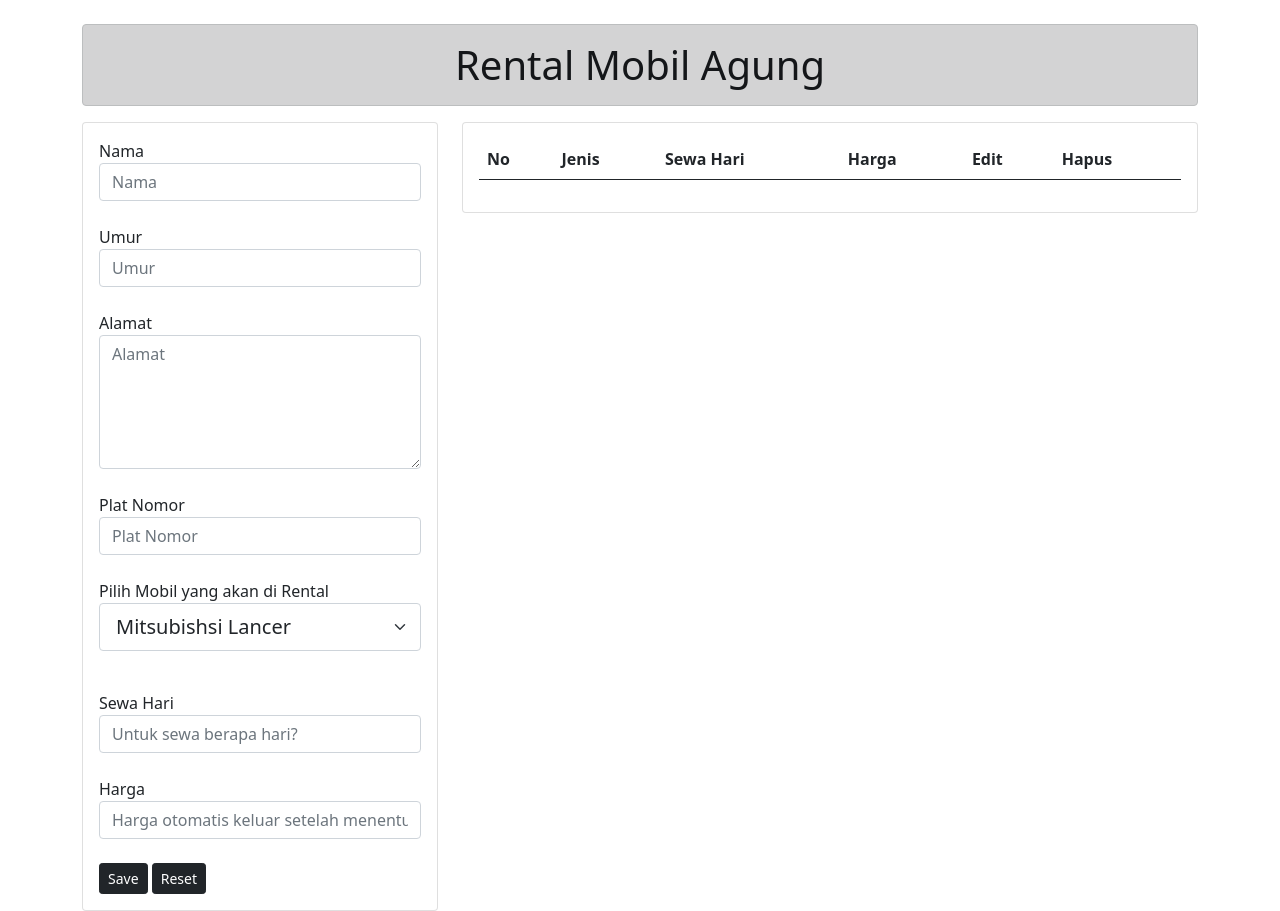
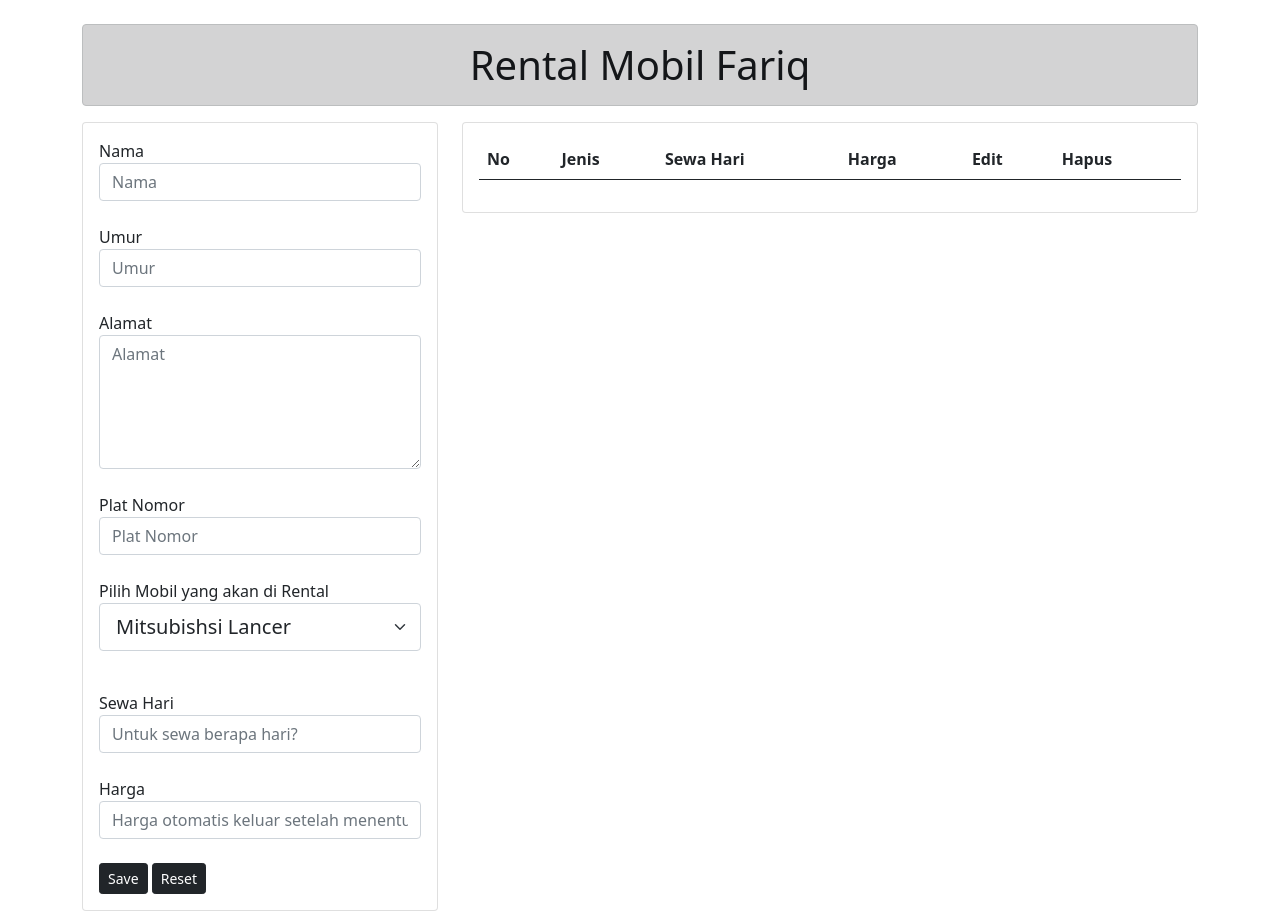
Before and after one commit to fariqfauzan/Gohid-Rent-Car, a plain HTML site: page index.html in a window 1280 px wide. Drawn offline with nearby package versions, Linux system fonts and the light colour scheme.

Commit message:
Update index.html

```diff
--- a/index.html
+++ b/index.html
@@ -16,7 +16,7 @@
     <div class="container mt-4">
       <div class="row">
         <div class="col-lg-12">
-          <h1 class="alert alert-dark text-center">Rental Mobil Agung</h1>
+          <h1 class="alert alert-dark text-center">Rental Mobil Fariq</h1>
         </div>
         <div class="col-lg-4">
           <div class="card">
```
